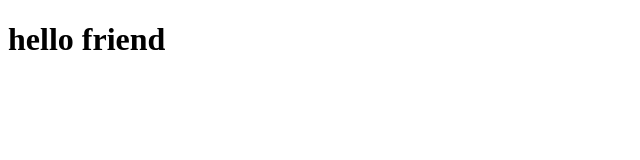
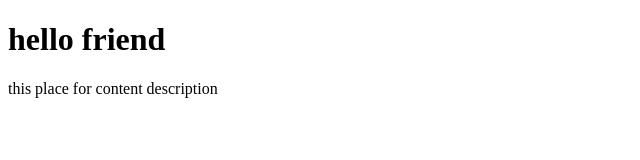
Before and after one commit to ELMEHDIAR/testtingproject, a plain HTML site: page index.html in a window 1280 px wide. Shown: the whole page, without its empty margins (0-640 px from the left). Drawn offline with Linux system fonts and the light colour scheme.

Commit message:
add new line in the file

```diff
--- a/index.html
+++ b/index.html
@@ -9,6 +9,7 @@
 <body>
 
     <h1>hello friend</h1>
+    <p>this place for content  description</p>
 
 </body>
 </html>
```
